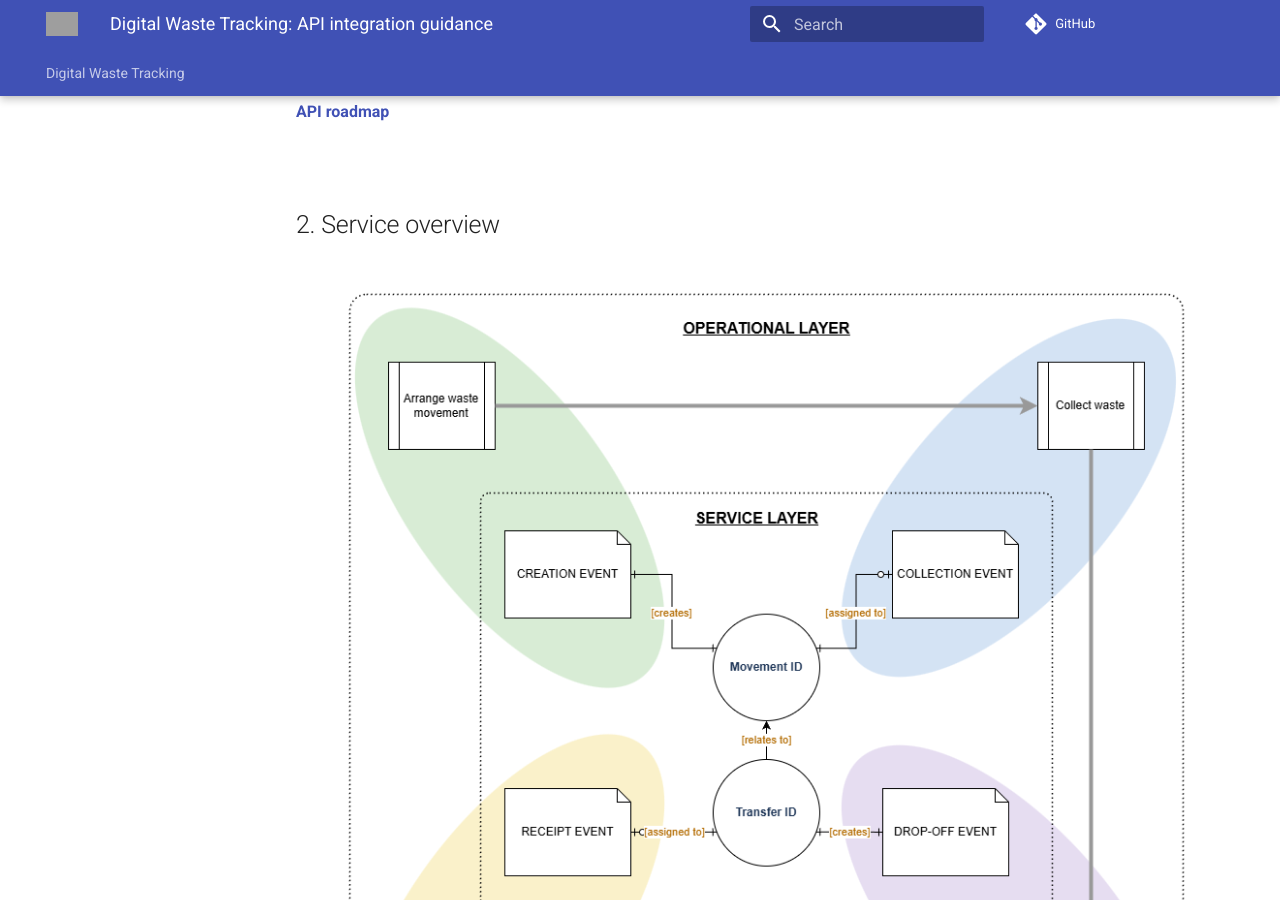
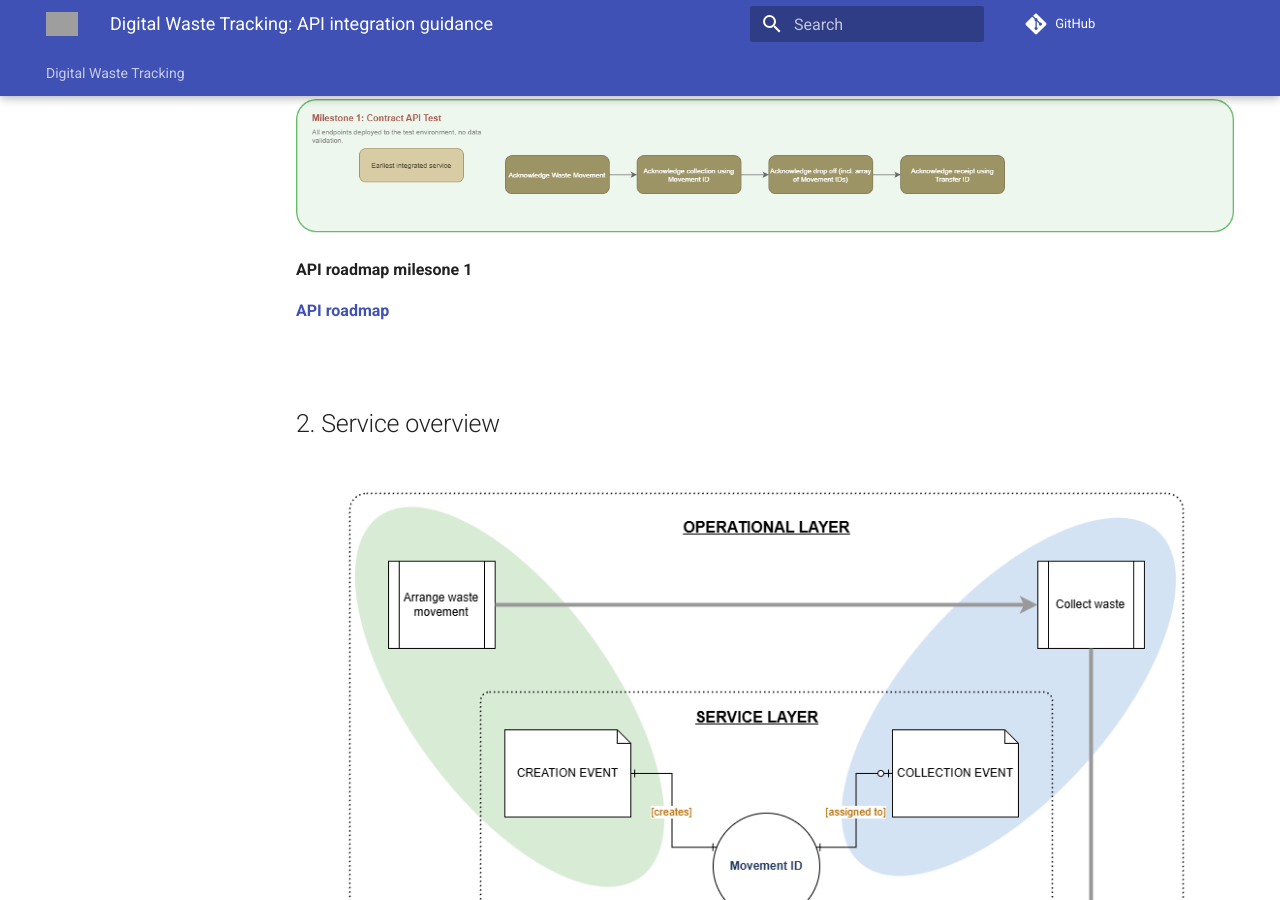
Before and after one commit to DEFRA/digital-waste-tracking-api-docs, an MkDocs documentation site: the page built from docs/software-provider-integration-guidance.md, in a window 1280 px wide and 900 px high, scrolled down 1472 px. Built offline with MkDocs 1.6.1 and Material for MkDocs 9.7.7, drawn with Linux system fonts in a browser that asks for light colours; comment, search, counter and statistics services are not loaded; the version menu is left out; grey boxes are pictures that could not be loaded.

Commit message:
Update DWT integration guidance with roadmap images
Added image for DWT events and corrected milestone heading.

```diff
--- a/docs/software-provider-integration-guidance.md
+++ b/docs/software-provider-integration-guidance.md
@@ -39,6 +39,10 @@ This document provides guidance for software providers building producer, broker
 Digital Waste Tracking (DWT) is a UK cross-government programme to build a single digital service for tracking waste movements, ultimately replacing paper-based waste transfer records. Its main aims are to reduce waste crime and misclassification, improve data on how waste moves domestically to support the transition to a circular economy, and cut the administrative burden of the current fragmented, paper-based system.
 
 The current focus of the DWT development team is to reach the first 'development milestone' of the service (Aug/Sep 2026) - to test API interactions in a sandbox environment and use the findings to better refine the service for rollout. The scope of this document is there focused on the integration API only, rather than the overall DWT service, which will follow.
+
+![DWT events](./images/dwt-api-delivery-roadmap-milestone-1..png)
+
+**API roadmap milesone 1**
 
 **[API roadmap](./images/dwt-api-delivery-roadmap.png)**
 
```
